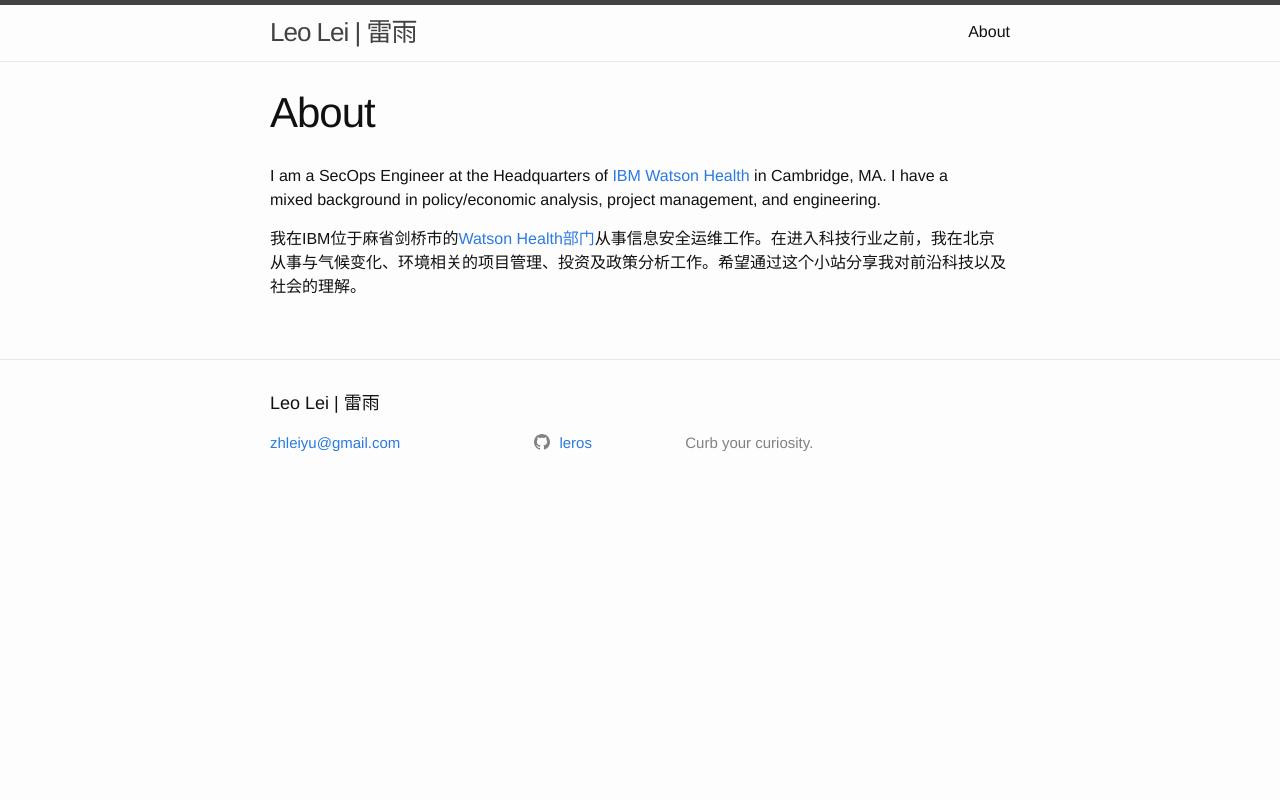
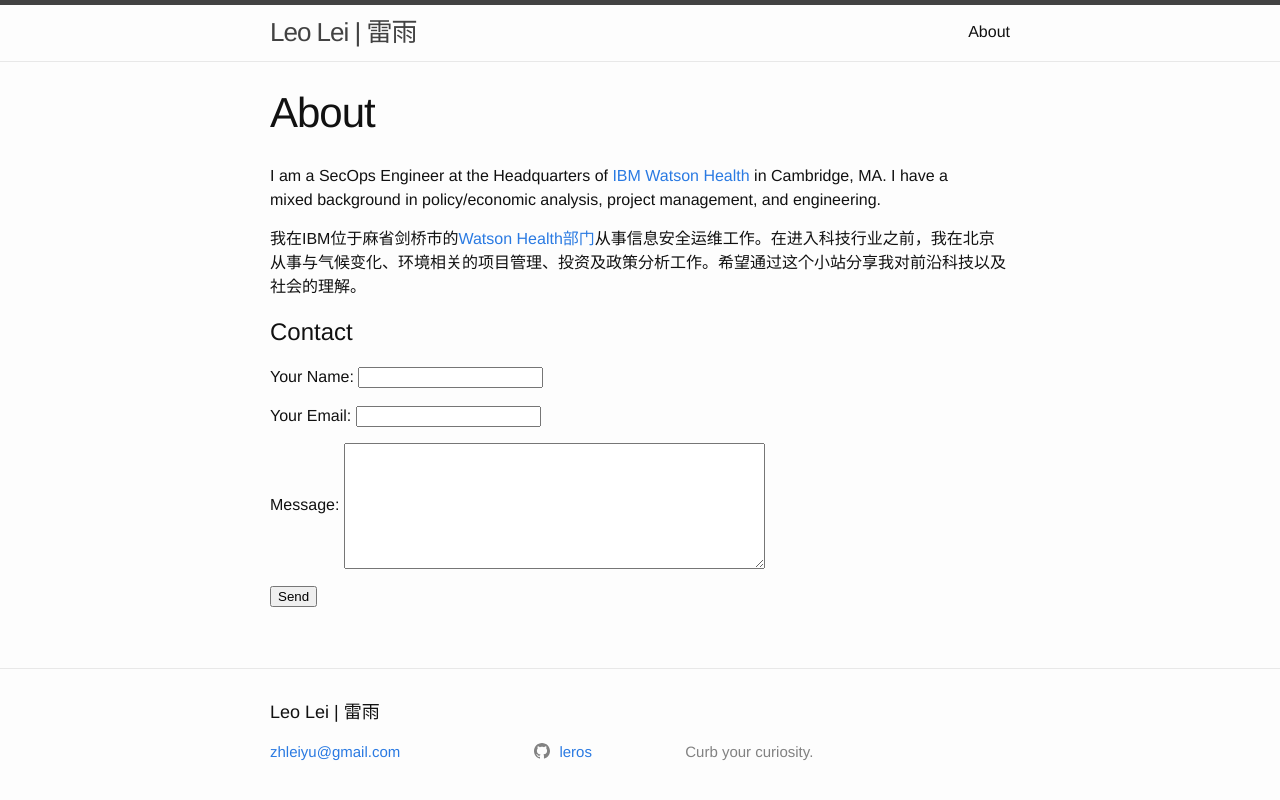
Before and after one commit to leros/leros.github.io, a Jekyll site: the page built from about.md, in a window 1280 px wide. Shown: the top 800 px of the page. Built offline with Jekyll 4.4.1, drawn with Linux system fonts in a browser that asks for light colours.

Commit message:
Add a Neflify form to about page

```diff
--- /dev/null
+++ b/_includes/form.html
@@ -0,0 +1,19 @@
+<form name="contact" method="POST" netlify>
+  <style>
+  label textarea{
+   vertical-align: middle;
+  }
+  </style>
+  <p>
+    <label>Your Name: <input type="text" name="name" required></label>
+  </p>
+  <p>
+    <label>Your Email: <input type="email" name="email" required></label>
+  </p>
+  <p>
+    <label>Message:    <textarea name="message" rows="8" cols="50" required></textarea></label>
+  </p>
+  <p>
+    <button type="submit">Send</button>
+  </p>
+</form>
--- /dev/null
+++ b/_layouts/page_with_form.html
@@ -0,0 +1,15 @@
+---
+layout: default
+---
+<article class="post">
+
+  <header class="post-header">
+    <h1 class="post-title">{{ page.title | escape }}</h1>
+  </header>
+
+  <div class="post-content">
+    {{ content }}
+    {% include form.html %}
+  </div>
+
+</article>
--- a/about.md
+++ b/about.md
@@ -8,3 +8,6 @@ permalink: /about/
 I am a SecOps Engineer at the Headquarters of [IBM Watson Health](https://www.ibm.com/watson/health/) in Cambridge, MA. I have a mixed background in policy/economic analysis, project management, and engineering.
 
 我在IBM位于麻省剑桥市的[Watson Health部门](https://www.ibm.com/watson/health/)从事信息安全运维工作。在进入科技行业之前，我在北京从事与气候变化、环境相关的项目管理、投资及政策分析工作。希望通过这个小站分享我对前沿科技以及社会的理解。
+
+
+# Contact
```
Also changed, not shown: other parts of about.md (+1 -1 lines).
